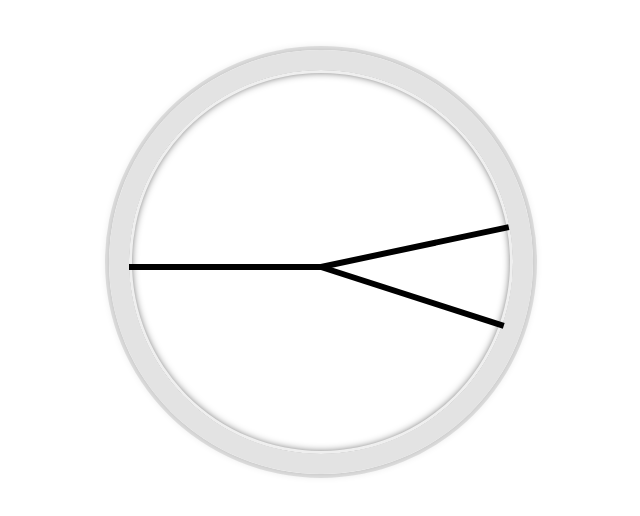
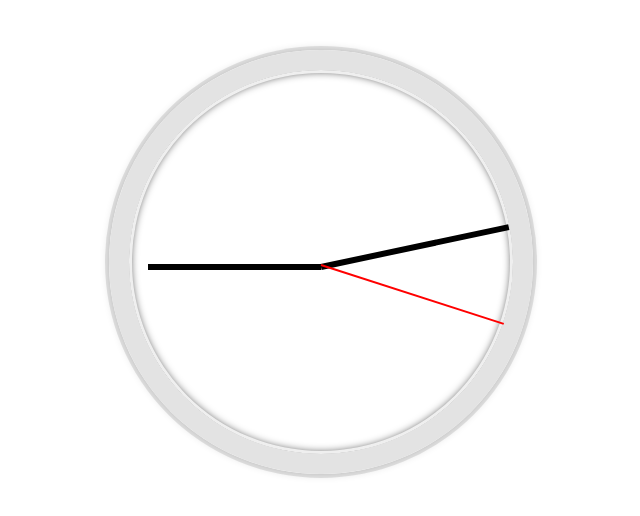
Before and after one commit to MattCage/javascript30, a plain HTML site: page Orologio CSS + JS/index.html in a window 1280 px wide. Shown: the whole page, without its empty margins (327-967 px from the left). Drawn offline with Linux system fonts and the light colour scheme.

Commit message:
Orologio CSS + JS: Adjusting hands style

```diff
--- a/Orologio CSS + JS/css/style.css
+++ b/Orologio CSS + JS/css/style.css
@@ -54,3 +54,13 @@ div.hand {
   transition: all 0.5s;
   transition-timing-function: cubic-bezier(0.01, 1.65, 0.27, 0.63);
 }
+
+div.hand.seconds {
+  height: 2px;
+  background-color: red;
+}
+
+div.hand.hours {
+  width: 45%;
+  margin-left: 5%;
+}
```
